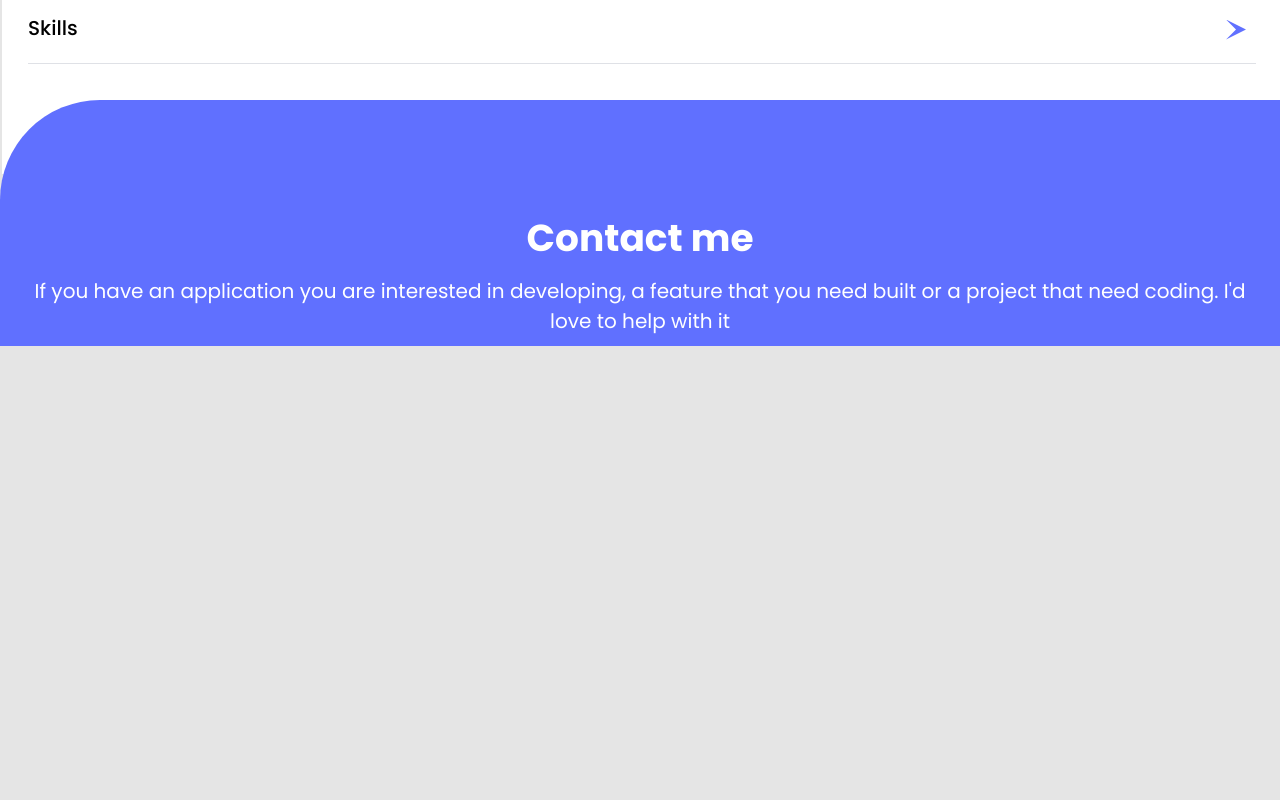
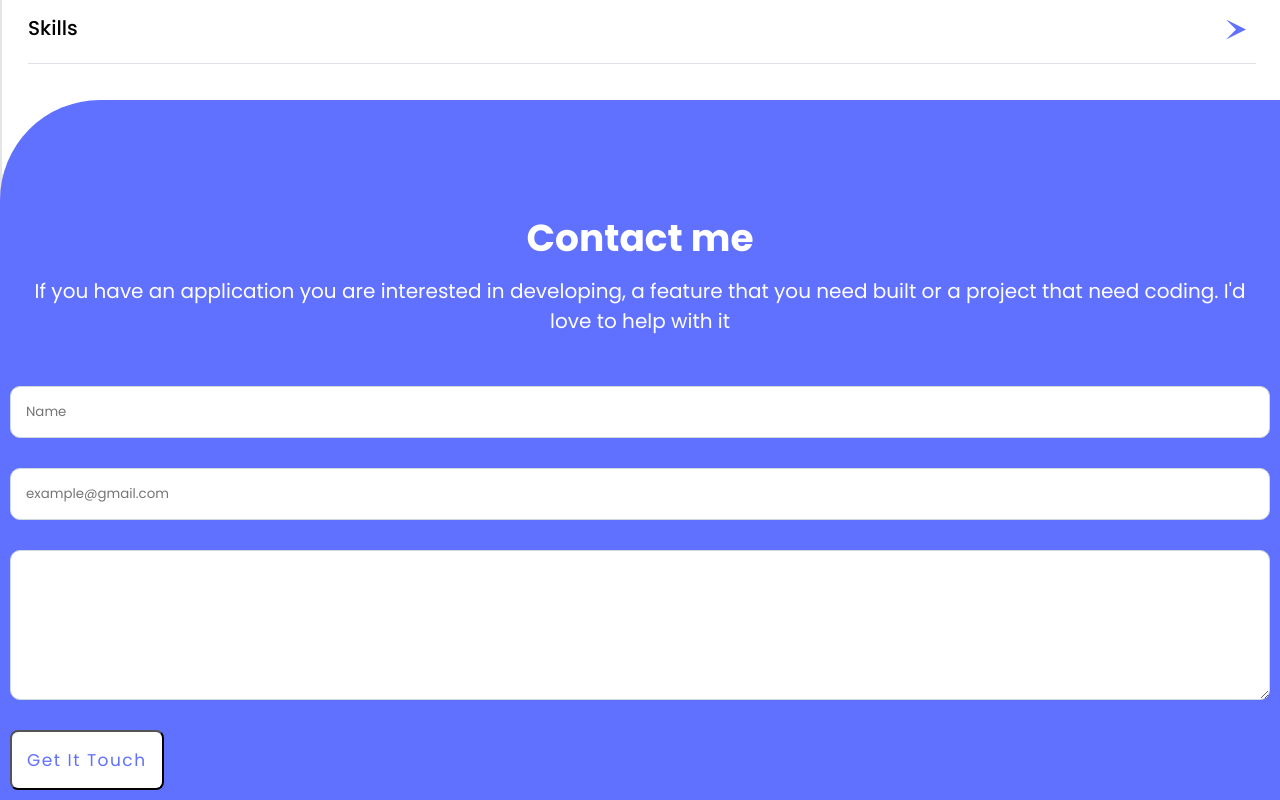
Before and after one commit to horairahsaleem/Portfolio, a website: page index.html in a window 1280 px wide. Shown: the part 4287-5087 px from the top of the page. Before the commit the page ends 4633 px from the top, so only its background shows below. Drawn offline with Linux system fonts and the light colour scheme.

Commit message:
Update index.html
added html of contact form

```diff
--- a/index.html
+++ b/index.html
@@ -326,7 +326,38 @@
                 </p>
               </div>
               <div class="form-container">
-
+                  <form action="https://formspree.io/f/xnqlkbzz" method="POST" class="contact-form">
+                  <input
+                    type="text"
+                    placeholder="Name"
+                    class="input-client-info"
+                    name="full-name"
+                    minlength="2"
+                    maxlength="30"
+                    required
+                  />
+                  <input
+                    type="email"
+                    name="email"
+                    placeholder="example@gmail.com"
+                    class="input-client-info"
+                    required
+                  />
+                  <textarea
+                    name="message"
+                    id="message"
+                    placeholder="right your message here"
+                    class="client-message"
+                    minlength="10"
+                    maxlength="500"
+                    required
+                  >
+                  </textarea>
+                  <div class="button-container">
+                    <button name="submit" id="button" class="contact-button">Get It Touch
+                    </button>
+                  </div>
+                </form>
               </div>
             </div>
           </section>
```
